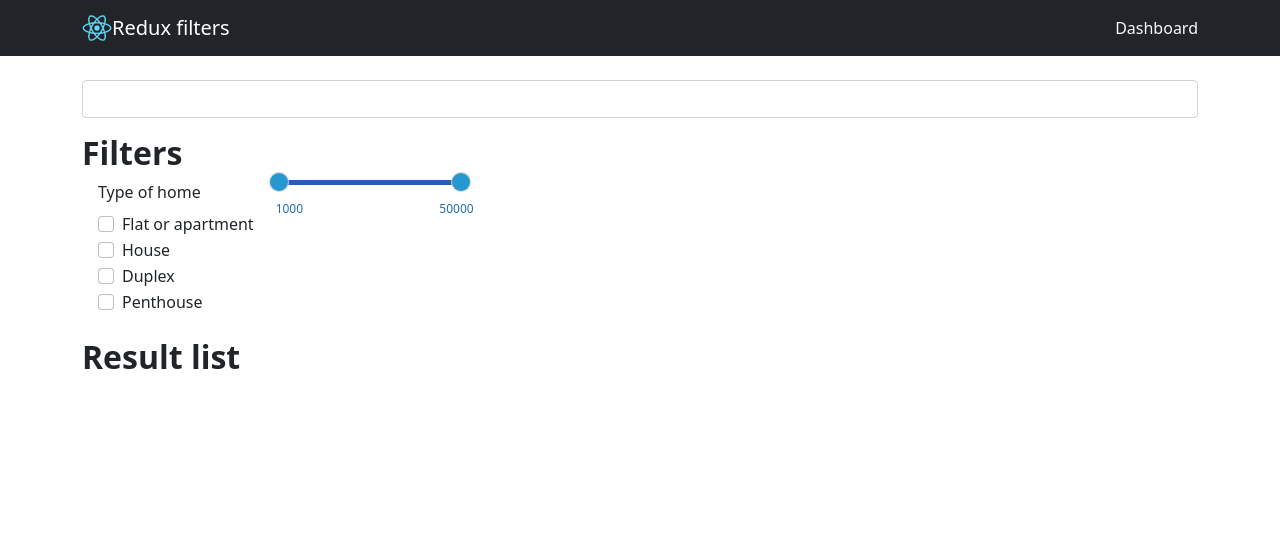
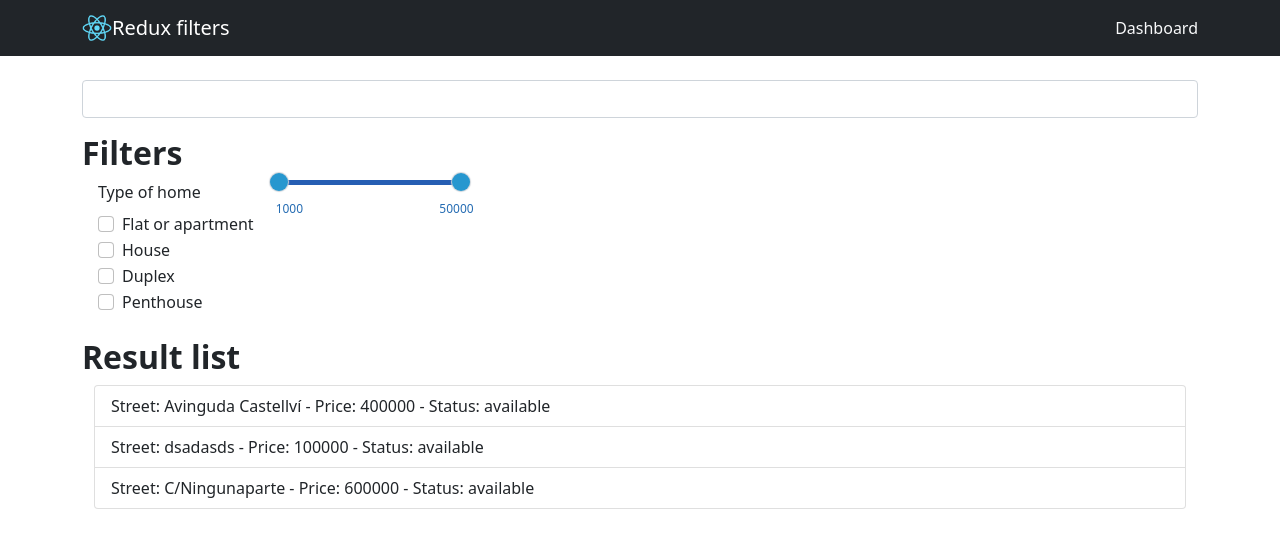
Before and after one commit to AranBeitia/REDUX-filters, a React (Create React App) app: page /dashboard in a window 1280 px wide. Shown: the top 548 px of the page. Built offline with nearby package versions, Linux system fonts and the light colour scheme; data requests are answered from the project's data file.

Commit message:
result list

```diff
--- a/src/ui/components/ResultList/ResultList.js
+++ b/src/ui/components/ResultList/ResultList.js
@@ -1,11 +1,15 @@
+import { useSelector } from 'react-redux'
 import { Container, ListGroup } from 'react-bootstrap'
 import ListItem from './ListItem'
 
-const ResultList = ({ properties }) => {
+const ResultList = () => {
+  const { data } = useSelector((state) => state.filter)
+  const properties = data
+
   return (
     <Container>
       <ListGroup>
-        {properties &&
+        {properties.length > 0 &&
           properties.map((item, index) => (
             <ListGroup.Item key={index}>
               <ListItem
```
